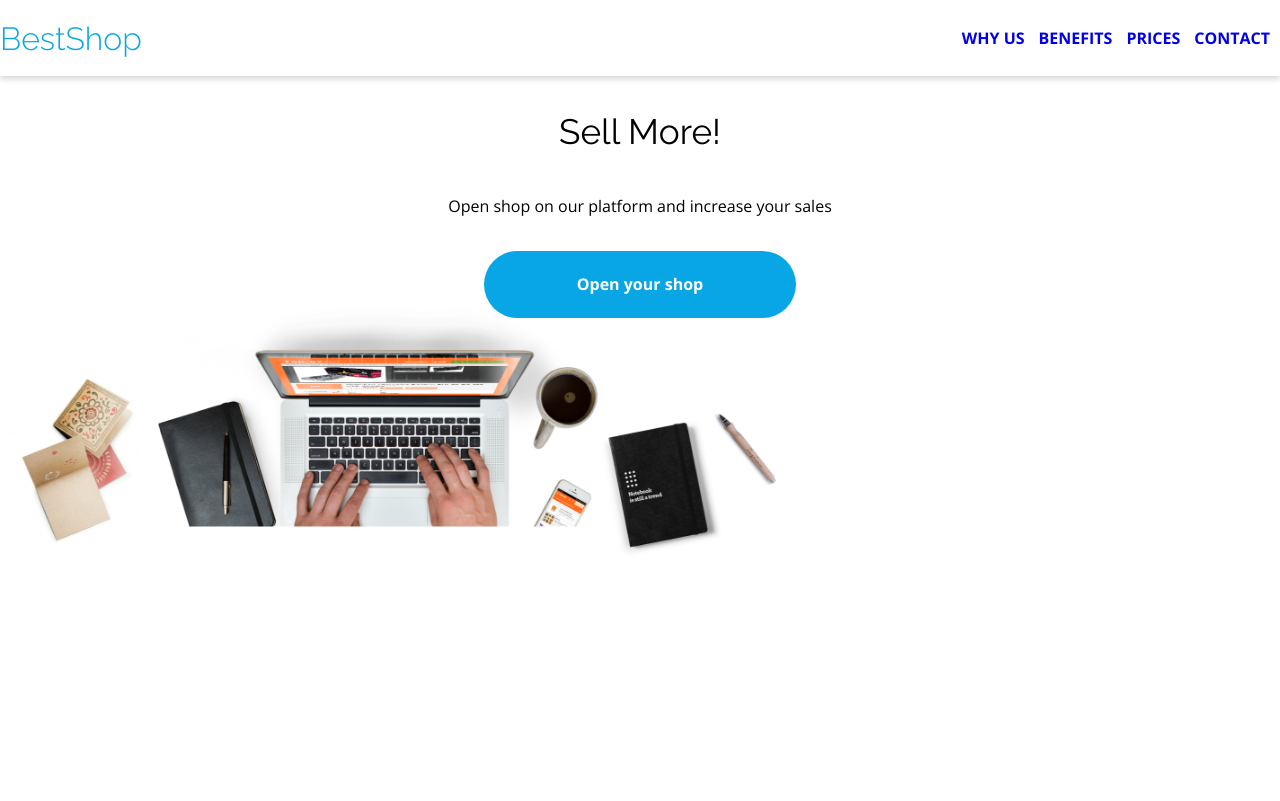
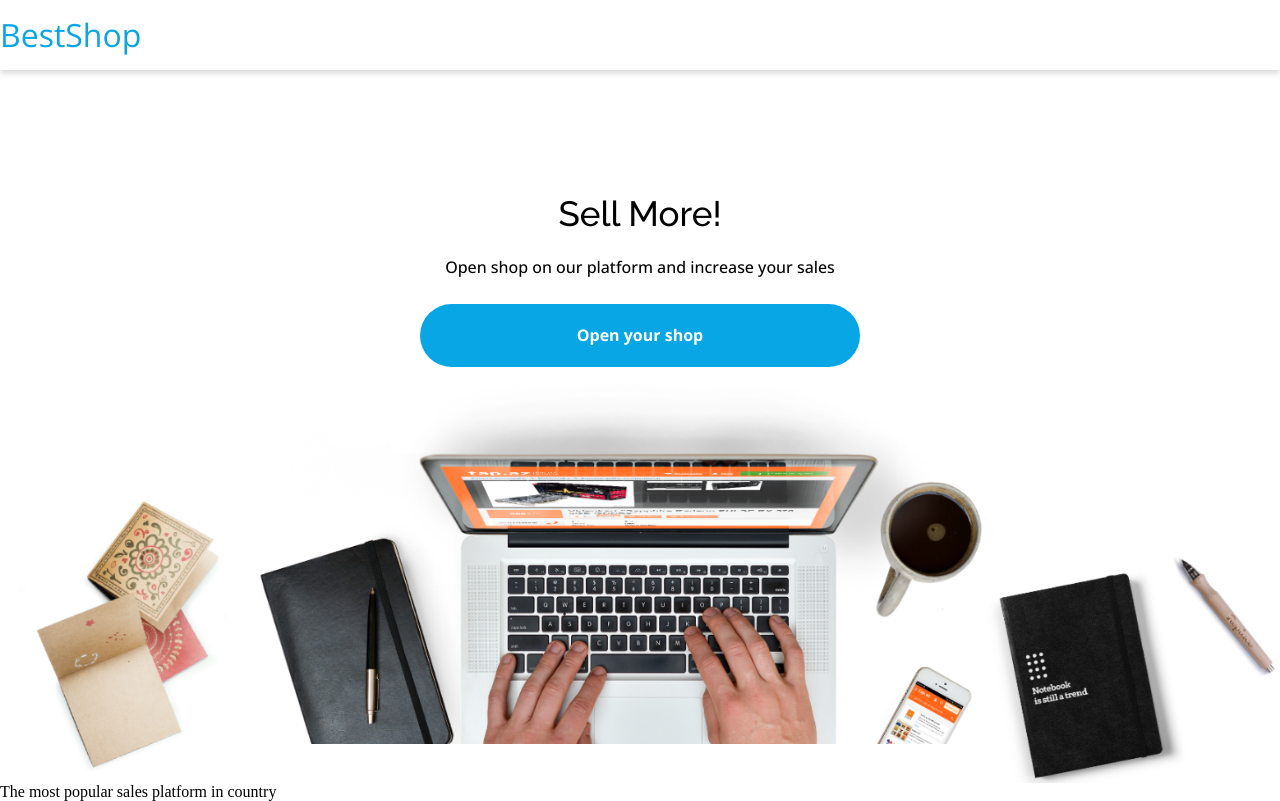
Before and after one commit to Vitus96/BestShop_RWD, a website built with Parcel: page index.html in a window 1280 px wide. Built offline with nearby package versions, Linux system fonts and the light colour scheme.

Commit message:
Version n. 2 - Header

```diff
--- a/index.html
+++ b/index.html
@@ -12,7 +12,7 @@
         href="https://fonts.googleapis.com/css2?family=Open+Sans:ital,wght@0,300..800;1,300..800&family=Raleway:ital,wght@0,100..900;1,100..900&display=swap"
         rel="stylesheet">
 
-    <link rel="stylesheet" href="scss/main.scss">
+    <link rel="stylesheet" href="scss/main2.scss">
 
 </head>
 
@@ -67,6 +67,7 @@
 </header>
 -->
 
+    <!--
     <header>
 
         <div class="container header_container">
@@ -102,6 +103,99 @@
 
         </section>
 
+    </main>
+
+-->
+
+    <!-- main2.scss: -->
+
+    <header>
+
+        <div class="row navigation">
+
+            <div class="container">
+
+                <div class="col-12">
+
+                    <a href="#" class="logo">BestShop</a>
+
+                    <div class="nav-container">
+                        <nav class="nav">
+                            <ul>
+                                <li><a href="#">WHY US</a></li>
+                                <li><a href="#">BENEFITS</a></li>
+                                <li><a href="#">PRICES</a></li>
+                                <li><a href="#">CONTACT</a></li>
+                            </ul>
+                        </nav>
+                    </div>
+
+                </div>
+<!--
+                <div class="col-4"></div>
+
+                <div class="col-6 nav">
+
+                        <nav>
+                            <ul>
+                                <li><a href="#">WHY US</a></li>
+                                <li><a href="#">BENEFITS</a></li>
+                                <li><a href="#">PRICES</a></li>
+                                <li><a href="#">CONTACT</a></li>
+                            </ul>
+
+                        </nav>
+
+                </div>
+            -->
+
+            </div>
+
+        </div>
+
+        <div class="row header-container">
+
+            <div class="container">
+                <div class="col-12">
+
+                    <div class="header-title">
+                        <h1>Sell More!</h1>
+                        <p>Open shop on our platform and increase your sales</p>
+                        <a href="#">Open your shop</a>
+                    </div>
+
+                </div>
+            </div>
+
+
+
+        </div>
+
+        <div class="row">
+            <div class="col-12">
+                <div class="header-image"></div>
+            </div>
+        </div>
+
+    </header>
+
+    <main>
+        <section class="section-statistik">
+            <div class="row">
+                <div class="col-12">
+                    <p>The most popular sales platform in country</p>
+                </div>
+            </div>
+
+            <dic class="row">
+                <div class="col-4"></div>
+                <div class="col-4"></div>
+                <div class="col-4"></div>
+            </dic>
+        </section>
+
+
+    </main>
 
 
 
@@ -110,17 +204,6 @@
 
 
 
-
-
-
-
-
-
-    </main>
-
-
-
-
 </body>
 
 </html>
--- /dev/null
+++ b/scss/main2.scss
@@ -0,0 +1,230 @@
+@use "sass:math";
+
+
+
+//@import "settings/all";
+//@import "settings/colors";
+//@import "settings/fonts";
+//@import "settings/icons";
+//@import "settings/mixins";
+
+@import "generic/reset";
+//@import "generic/grid";
+//@import "generic/global";
+//@import "generic/buttons";
+
+//@import "elements/base";
+//@import "elements/header";
+//@import "elements/intro";
+//@import "elements/footer";
+
+
+
+//Colors:
+$color-blue-1: #08A6E4;
+$color-blue-2: #07ACE6;
+$color-blue-3: #07ACE629;
+$color-green-1: #55DFB4;
+$color-red-1: #FB3B64;
+$color-red-2: #EB476E;
+$color-red-3: #FF091129;
+$color-red-4: #F9043629;
+$color-black-1: #000000;
+$color-black-2: #13253B;
+$color-grey-1: #707070;
+$color-grey-2: #95989A;
+$color-grey-3: #A5A5A5;
+$color-grey-4: #00000029;
+$color-grey-5: #E8E9ED;
+$color-white-1: #FFFFFF;
+$color-white-2: #F7F7F7;
+
+//Fonts:
+$font-raleway: "Raleway", sans-serif;
+$font-open-sans: "Open Sans", sans-serif;
+
+//WIDTH:
+$width-tablet: 43.75em; //700px
+$width-desktop: 64em; //1024px
+
+//Generals:
+* {
+    padding: 0;
+    margin: 0;
+    box-sizing: border-box;
+}
+
+.container {
+    max-width: 1352px;
+    //min-width: 375px; //nebo 23.4em
+    width: 100%;
+    margin: 0 auto;
+
+    @media (min-width: 84.5em) {
+        //1352px
+        width: 100%;
+        padding: 0 15px;
+    }
+}
+
+a {
+    text-decoration: none;
+}
+
+
+//GRID:
+*[class^="col-"] {
+    //min-height: 3em;
+    //background-color: violet;
+    width: 100%;
+}
+
+$columns: 12;
+$base-column-width: math.div(100%, 12);
+
+.container {
+    max-width: 1352px;
+    //min-width: 375px; //nebo 23.4em
+    width: 100%;
+    margin: 0 auto;
+
+    @media (min-width: 84.5em) {
+        //1352px
+        width: 100%;
+        padding: 0 15px;
+    }
+}
+
+@media (min-width: 23.43em) {
+    //375px
+
+    .row {
+        display: flex;
+        //gap: 0.5em;
+    }
+
+    @for $i from 1 through $columns {
+        .col-#{$i} {
+            width: $base-column-width * $i;
+        }
+    }
+}
+
+//------------------------HEADER:----------------------
+//HEADER - Navigation:
+.navigation {
+    width: 100%;
+    display: flex;
+    align-items: center;
+    justify-content: space-between;
+    height: 4.4em; //70px
+    box-shadow: 0 3px 6px rgba(0, 0, 0, .16);
+
+    .logo {
+        font-family: $font-open-sans;
+        font-size: 32px;
+        color: $color-blue-1;
+    }
+
+    .nav {
+        display: none;
+    }
+
+    @media (min-width: 37.5em) {
+
+        //600px
+        .navigation {
+            //justify-content: space-between;
+        }
+
+        .nav-container {
+            display: flex;
+
+
+            ul {
+
+                li {
+                    margin: 14px 0 14px 25px;
+                    text-decoration: none;
+
+                    a {
+                        text-decoration: none;
+                        font-family: $font-open-sans;
+                        color: $color-black-1;
+                        font-size: 11px;
+                    }
+                }
+
+            }
+        }
+
+
+    }
+
+}
+
+
+//HEADER - Container:
+.header-container {
+
+    .header-title {
+        display: flex;
+        flex-direction: column;
+        justify-content: center;
+        align-items: center;
+        margin-top: 6.25em; //100px;
+
+        h1 {
+            text-align: center;
+            font-family: $font-raleway;
+            font-size: 35px;
+            font-weight: 500;
+        }
+
+        p {
+            text-align: center;
+            font-family: $font-open-sans;
+            font-weight: 500;
+        }
+
+        a {
+            text-align: center;
+            text-decoration: none;
+            margin-top: 1.75em; //28px
+            margin-bottom: 1em;
+            padding: 1.4em 5.75em; //22px 92px
+            background-color: $color-blue-1;
+            border-radius: 2.5em; //40px
+            font-family: $font-open-sans;
+            font-weight: bold;
+            color: white;
+
+            @media (min-width: $width-tablet) { //700px
+                padding: 1.4em 9.8em;
+            }
+        }
+
+    }
+
+}
+
+//HEADER - Image:
+.header-image {
+    background-image: url(../images/Background@2x.png);
+    width: 100vw;
+    height: 25vh;
+    background-repeat: no-repeat;
+    background-size: cover;
+    background-position: center;
+
+    @media (min-width: $width-tablet) { //700px
+        height: 40vh;
+    }
+
+    @media (min-width: $width-desktop) { //1024px
+        height: 50vh;
+    }
+
+}
+
+//--------------------MAIN------------------------
```
Also changed, not shown: dist/Background@2x.f5f10dcd.png (added), dist/index.html, 3 other files.
